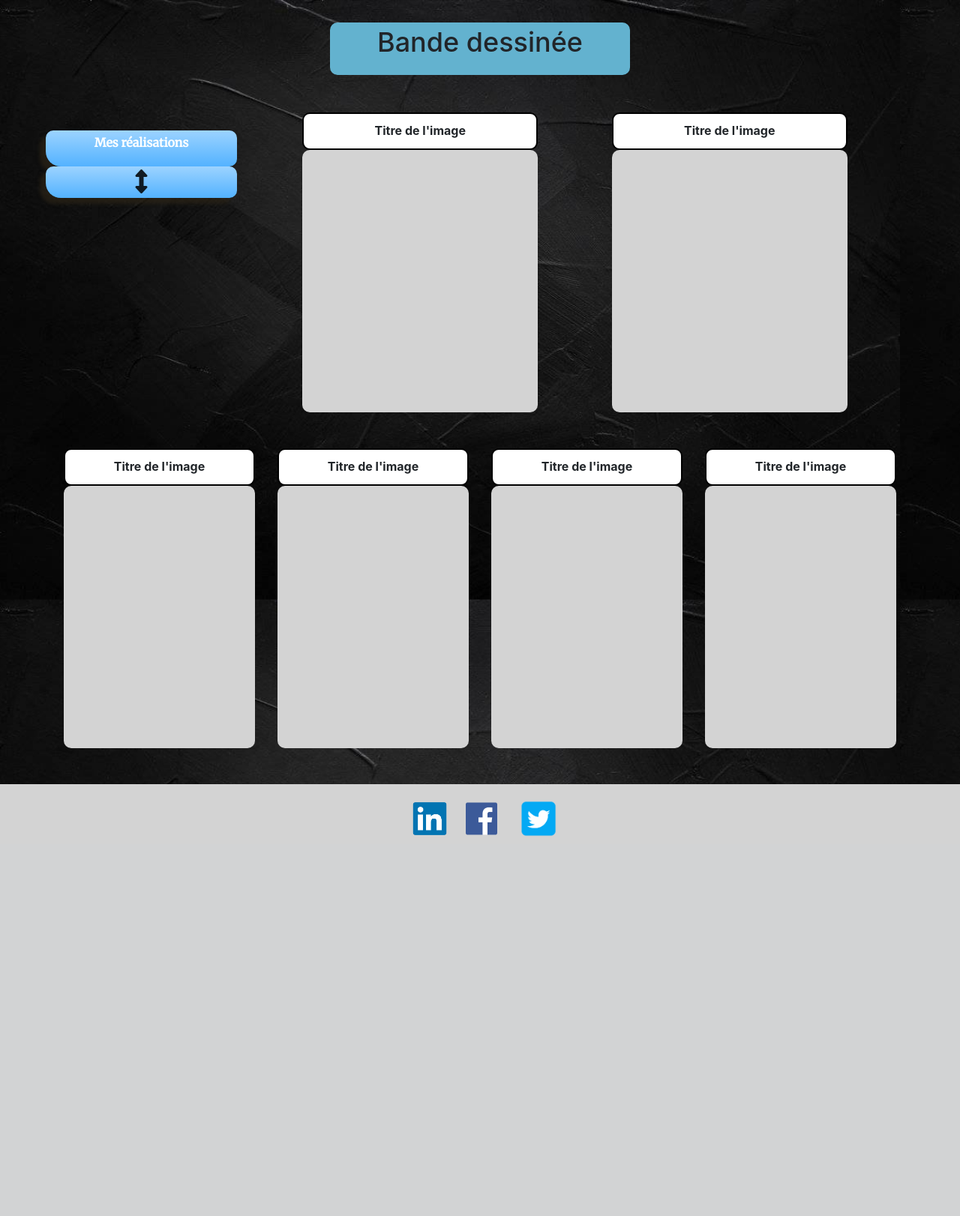
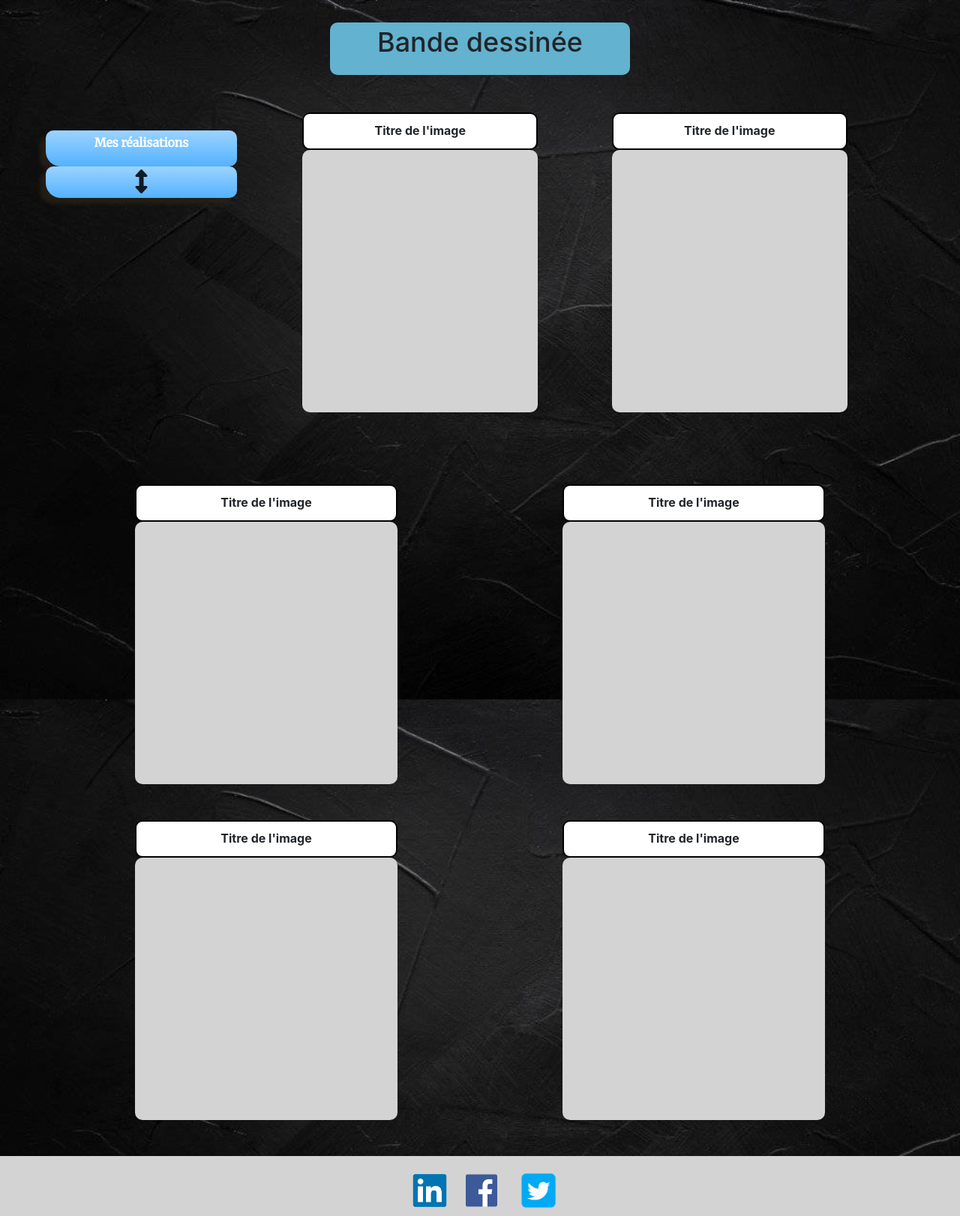
Before and after one commit to geoffrey112/Site-sur-le-spectacle, a Symfony app: template templates/pages/bande_dessinee.html.twig in a window 1280 px wide. Shown: the part 200-1822 px from the top of the page at 75% size. Before the commit the page ends 1315 px from the top, so only its background shows below. Run offline with Twig, Linux system fonts and the light colour scheme; the template is opened without the code that fills it, so the values that code supplies are empty; some libraries are stand-ins or nearby versions.

Commit message:
modifs bande dessinée + rm page

```diff
--- a/composer.json
+++ b/composer.json
@@ -5,6 +5,7 @@
         "php": "^7.2.5",
         "ext-ctype": "*",
         "ext-iconv": "*",
+        "friendsofsymfony/ckeditor-bundle": "^2.2",
         "knplabs/knp-paginator-bundle": "^5.1",
         "sensio/framework-extra-bundle": "^5.1",
         "symfony/asset": "5.0.*",
--- a/public/styles/bande_dessinee.style.css
+++ b/public/styles/bande_dessinee.style.css
@@ -1,6 +1,7 @@
 .fondNoir{
     background-image: url("../../images/BlackBackground.jpg");
-    background-size: 1200px;
+    background-size: 1400px;
+    background-attachment: fixed;
 }
 
 h2{
--- a/templates/components/ResponsiveNav.html.twig
+++ b/templates/components/ResponsiveNav.html.twig
@@ -7,34 +7,7 @@
                     <a class="nav-link pageNavActive" href="{{ asset ("/")}}">Accueil</a>
                 </li>
                 <li class="nav-item">
-                    <a class="nav-link pageNav" href="{{asset ("/adaptation-cinema")}}">Adaptation cinéma</a>
-                </li>
-                <li class="nav-item">
                     <a class="nav-link pageNav" href="{{asset ("/bande-dessinee")}}">Bande dessinée</a>
-                </li>
-                <li class="nav-item">
-                    <a class="nav-link pageNav" href="{{asset ("/cinema")}}">Photo cinéma</a>
-                </li>
-                <li class="nav-item">
-                    <a class="nav-link pageNav" href="{{asset ("/ecrits")}}">Ecrits</a>
-                </li>
-                <li class="nav-item">
-                    <a class="nav-link pageNav" href="{{asset ("/enseignements")}}">Enseignement</a>
-                </li>
-                <li class="nav-item">
-                    <a class="nav-link pageNav" href="{{asset ("/livres-objets")}}">Livres-Objets</a>
-                </li>
-                <li class="nav-item">
-                    <a class="nav-link pageNav" href="{{asset ("/mise-en-scene")}}">Mise-en-scène</a>
-                </li>
-                <li class="nav-item">
-                    <a class="nav-link pageNav" href="{{asset ("/sculptures")}}">Sculptures</a>
-                </li>
-                <li class="nav-item">
-                    <a class="nav-link pageNav" href="{{asset ("/theatre")}}">Théatre</a>
-                </li>
-                <li class="nav-item">
-                    <a class="nav-link pageNav" href="{{asset ("/peinture")}}">Peintures</a>
                 </li>
                 <li class="nav-item">
                     <a class="nav-link pageNav" href="{{asset ("/dashboard")}}">Dashboard</a>
--- a/templates/components/sidebar.html.twig
+++ b/templates/components/sidebar.html.twig
@@ -6,29 +6,11 @@
         <div class="sidebarElement pt-1 pb-1">
             <a class="retour" href="{{ asset ("/")}}">Accueil</a>
             <div class="dropdown-divider"></div>
-            <a class="pages" href="{{asset ("/adaptation-cinema")}}">Adaptation cinéma</a>
-            <div class="dropdown-divider"></div>
             <a class="pages" href="{{asset ("/bande-dessinee")}}">Bande dessinée</a>
-            <div class="dropdown-divider"></div>
-            <a class="pages" href="{{asset ("/cinema")}}">Photo cinéma</a>
-            <div class="dropdown-divider"></div>
-            <a class="pages" href="{{asset ("/ecrits")}}">Ecrits</a>
-            <div class="dropdown-divider"></div>
-            <a class="pages" href="{{asset ("/enseignements")}}">Enseignement</a>
-            <div class="dropdown-divider"></div>
-            <a class="pages" href="{{asset ("/livres-objets")}}">Livres-Objets</a>
-            <div class="dropdown-divider"></div>
-            <a class="pages" href="{{asset ("/mise-en-scene")}}">Mise-en-scène</a>
-            <div class="dropdown-divider"></div>
-            <a class="pages" href="{{asset ("/sculptures")}}">Sculptures</a>
-            <div class="dropdown-divider"></div>
-            <a class="pages" href="{{asset ("/theatre")}}">Théatre</a>
-            <div class="dropdown-divider"></div>
-            <a class="pages" href="{{asset ("/peinture")}}">Peintures</a>
             <div class="dropdown-divider"></div>
             <a class="pages" href="{{asset ("/dashboard")}}">Dashboard</a>
             {% if app.user %}
-            <div class="dropdown-divider"></div>
+                <div class="dropdown-divider"></div>
                 <a class="pages" href="{{ path('logout') }}" >Se déconnecter</a>
             {% endif %}
         </div>
--- a/templates/pages/bande_dessinee.html.twig
+++ b/templates/pages/bande_dessinee.html.twig
@@ -26,7 +26,7 @@
 				<div class="col-md-9">
 					<div class="container mb-5">
 						<div class="row">
-							<div class="carte mx-auto col-8 col-sm-6 col-md-6 col-lg-5">
+							<div class="carte mx-auto col-8 col-sm-6 col-md-6 col-lg-5 mb-5">
 								<div class="titleImg">
 									<p>Titre de l'image</p>
 								</div>
@@ -37,7 +37,7 @@
 								</div>
 							</div>
 
-							<div class="carte mx-auto col-8 col-sm-6 col-lg-5 col-md-6">
+							<div class="carte mx-auto col-8 col-sm-6 col-lg-5 col-md-6 mb-5">
 								<div class="titleImg">
 									<p>Titre de l'image</p>
 								</div>
@@ -67,56 +67,62 @@
 			</div>
 		</div>
 
+
 		<div class="container">
-				<div class="row justify-content-center">
+			<div class="row">
+				<div class="col-xl-4 col-md-5 col-sm-6 col-8 mb-5 mx-auto">
+					<div class="titleImg">
+						<p>Titre de l'image</p>
+					</div>
+					<div class="contenusPhoto">
+						<div class="row">
 
-					<div class="carte col-xl-3 col-lg-4 col-md-4 mb-5">
-						<div class="titleImg">
-							<p>Titre de l'image</p>
-						</div>
-						<div class="contenusPhoto">
-							<div class="row">
-
-							</div>
 						</div>
 					</div>
+				</div>
 
-					<div class="carte col-xl-3 col-lg-4 col-md-4">
-						<div class="titleImg">
-							<p>Titre de l'image</p>
-						</div>
-						<div class="contenusPhoto">
-							<div class="row">
+				<div class="col-xl-4 col-md-5 col-sm-6 col-8 mb-5 mx-auto">
+					<div class="titleImg">
+						<p>Titre de l'image</p>
+					</div>
+					<div class="contenusPhoto">
+						<div class="row">
 
-							</div>
 						</div>
 					</div>
+				</div>
 
-					<div class="carte col-xl-3 col-lg-4 col-md-4">
-						<div class="titleImg">
-							<p>Titre de l'image</p>
-						</div>
-						<div class="contenusPhoto">
-							<div class="row">
+			</div>
+		</div>
 
-							</div>
+		<div class="container">
+			<div class="row">
+				<div class="col-xl-4 col-md-5 col-sm-6 col-8 mb-5 mx-auto">
+					<div class="titleImg">
+						<p>Titre de l'image</p>
+					</div>
+					<div class="contenusPhoto">
+						<div class="row">
+
 						</div>
 					</div>
+				</div>
 
-					<div class="carte col-xl-3 col-lg-4 col-md-4 mb-5">
-						<div class="titleImg">
-							<p>Titre de l'image</p>
-						</div>
-						<div class="contenusPhoto">
-							<div class="row">
+				<div class="col-xl-4 col-md-5 col-sm-6 col-8 mb-5 mx-auto">
+					<div class="titleImg">
+						<p>Titre de l'image</p>
+					</div>
+					<div class="contenusPhoto">
+						<div class="row">
 
-							</div>
 						</div>
 					</div>
-
 				</div>
 			</div>
 		</div>
+
+
+
 
 		{#<div class="row justify-content-around">
 			<div class="col-3">
```
Also changed, not shown: 2 other files.
